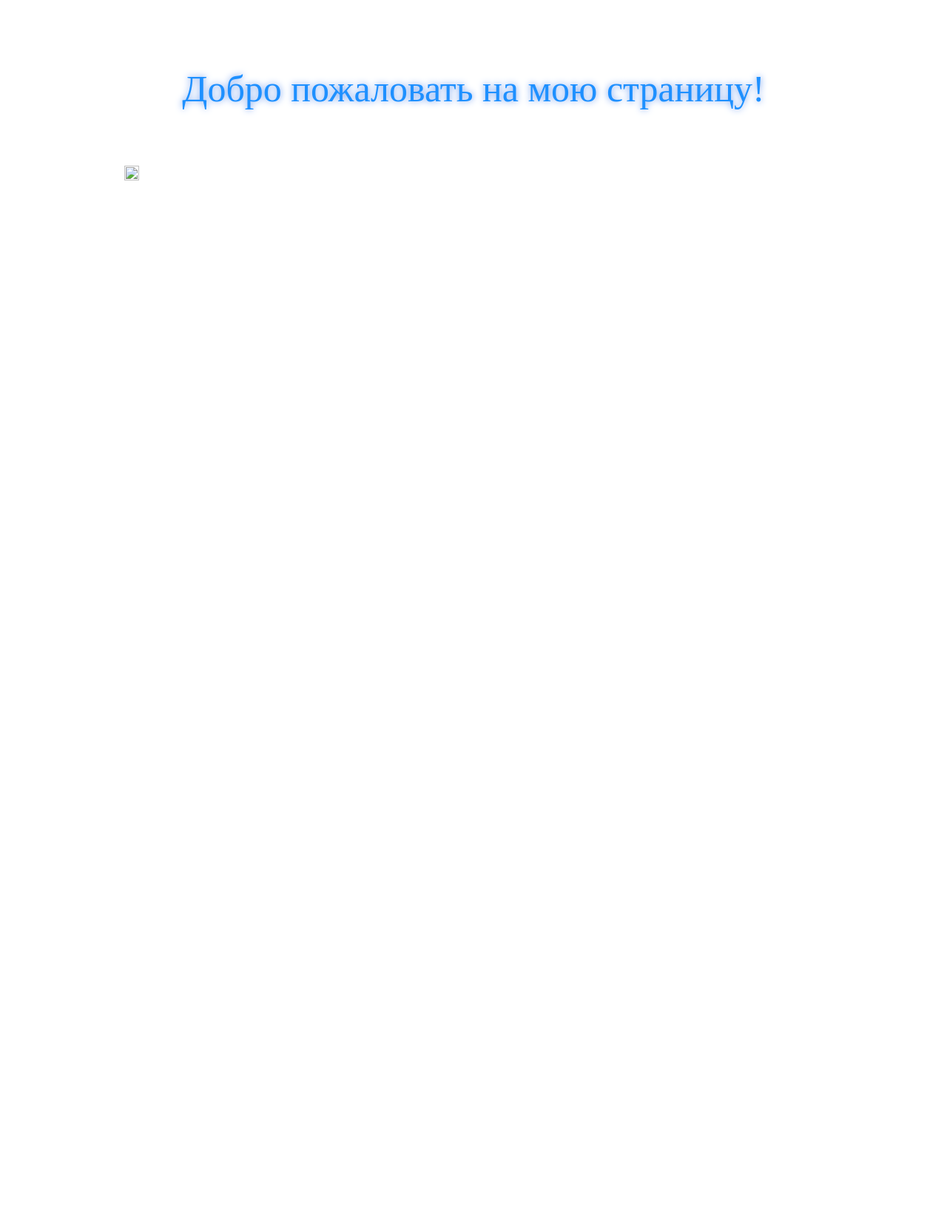
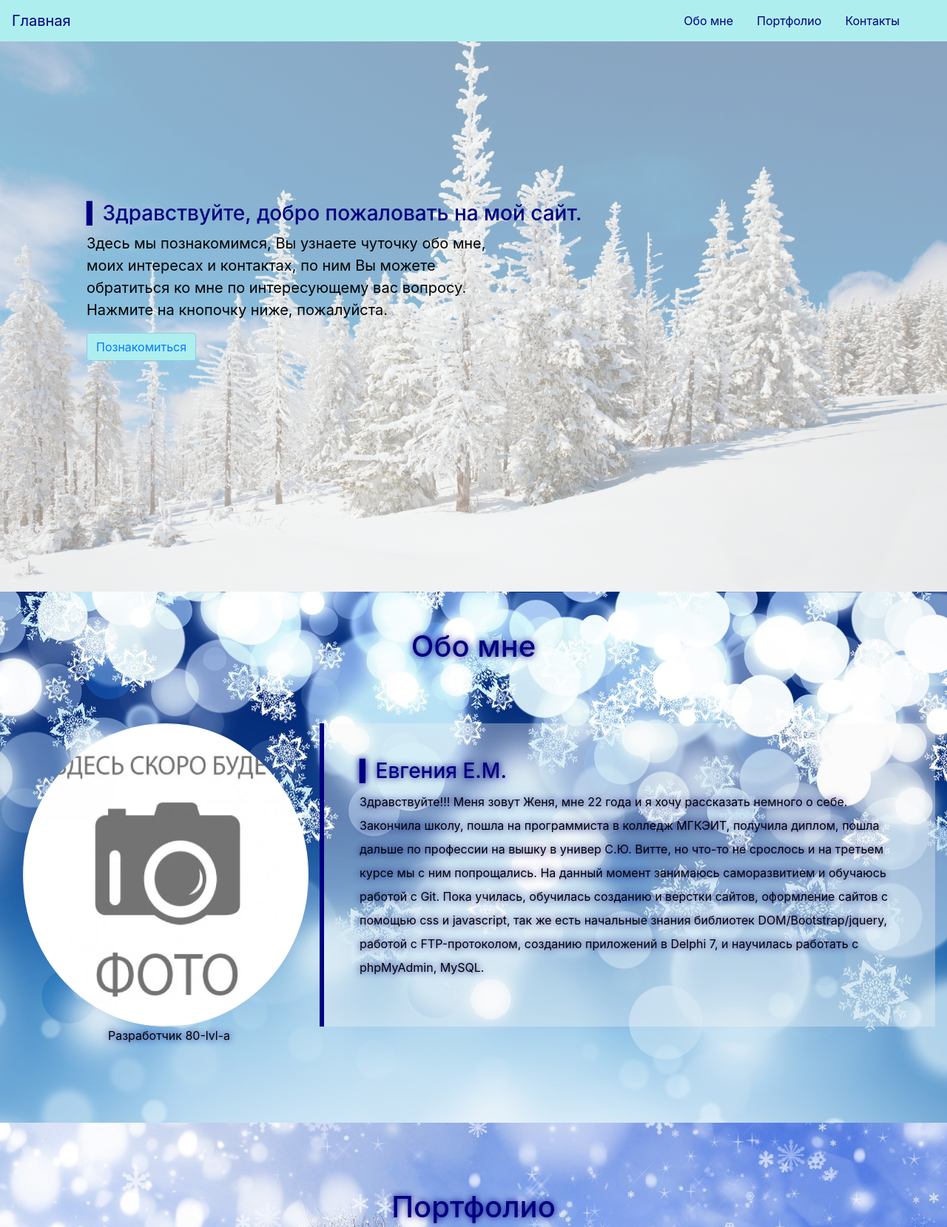
Before and after one commit to YakaniEvgeniya/yakani_evgeniya, a plain HTML site: page index.html in a window 1280 px wide. Shown: the top 1659 px of the page at 74% size. Before the commit the page ends 800 px from the top, so only its background shows below. Drawn offline with nearby package versions, Linux system fonts and the light colour scheme.

Commit message:
Обновление сайта

```diff
--- /dev/null
+++ b/idn.js
@@ -0,0 +1,8 @@
+$(document).ready(function(){
+ $('.header').height($(window).height());
+})
+$(".navbar a").click(function(){
+  $("body,html").animate({
+   scrollTop:$("#" + $(this).data('value')).offset().top
+  },1000)
+ })
--- a/index.html
+++ b/index.html
@@ -1,26 +1,120 @@
-<!DOCTYPE html>
-<html>
+<!doctype html>
+<html lang="ru">
 <head>
 <meta charset="utf-8">
+<meta name="viewport" content="width=device-width, initial-scale=1, shrink-to-fit=no">
+<link rel="stylesheet" type="text/css" href="style.css"/>
+<link rel="stylesheet" href="https://maxcdn.bootstrapcdn.com/bootstrap/4.0.0/css/bootstrap.min.css" integrity="sha384-Gn5384xqQ1aoWXA+058RXPxPg6fy4IWvTNh0E263XmFcJlSAwiGgFAW/dAiS6JXm" crossorigin="anonymous">
 <title>Приветственная страница Евгении!</title>
-<link rel="stylesheet" type="text/css" href="style.css"/>
 </head>
 <body>
-<div class="container">
+<nav class="navbar navbar-expand-lg fixed-top ">
+   <a class="navbar-brand" href="#">Главная</a>
+   <button class="navbar-toggler" type="button" data-toggle="collapse" data-target="#navbarSupportedContent" aria-controls="navbarSupportedContent" aria-expanded="false" aria-label="Toggle navigation">
+     <span class="navbar-toggler-icon"></span>
+   </button>
+<div class="collapse navbar-collapse " id="navbarSupportedContent">
+     <ul class="navbar-nav mr-4">
+       <li class="nav-item">
+         <a class="nav-link" data-value="about" href="#about">Обо мне</a>
+       </li>
+       <li class="nav-item">
+         <a class="nav-link" data-value="portfolio" href="#portfolio">Портфолио</a>
+       </li>
+       <li class="nav-item">
+         <a class="nav-link" data-value="contact" href="#contact">Контакты</a>
+       </li>
+     </ul>
+   </div>
+</nav>
+<header class="header">
+  <div class="overlay"></div>
+   <div class="container">
+    <div class="description">
+      <h3><font color="#000080">▍Здравствуйте, добро пожаловать на мой сайт.</font></h3>
+    <p>
+    Здесь мы познакомимся, Вы узнаете чуточку обо мне, моих интересах и контактах, по ним Вы можете обратиться ко мне по интересующему вас вопросу. Нажмите на кнопочку ниже, пожалуйста.
+    </p>
+     <button class="btn btn-outline-secondary"><a href="#about">Познакомиться</a></button>
+    </font></h3>
+   </div>
+  </div>
+</header>
 <div class="top">
-<p align="center">Добро пожаловать на мою страницу!</p>
-<div class="like" data-title="Немного обо мне" data-description="
-Здравствуйте!!! Меня зовут Женя, мне 22 года и я хочу рассказать немного о себе.
+<div><h1 class="text-center"><font color="#000080">Обо мне</font></h1>
+</div>
+  <div class="row" id="about">
+    <a href=“#about”></a>
+	 <div class="col-lg-4 col-md-4 col-sm-12">
+ 	<img align="center" src="img/no-foto2.jpg" class="img-fluid">
+<span class="text-justify">Разработчик 80-lvl-a</span>
+ </div>
+  <div class="col-lg-8 col-md-8 col-sm-12 desc" id="img">
+    <h3><font color="000080">▍Евгения Е.М.</font></h3>
+      <p>Здравствуйте!!! Меня зовут Женя, мне 22 года и я хочу рассказать немного о себе.
 Закончила школу, пошла на программиста
 в колледж МГКЭИТ, получила диплом, пошла дальше по профессии на вышку в
 универ С.Ю. Витте, но что-то не срослось и на третьем курсе мы с ним
-попрощали. На данный момент занимаюсь саморазвитием и обучаюсь работой с Git.
+попрощались. На данный момент занимаюсь саморазвитием и обучаюсь работой с Git.
 Пока училась, обучилась созданию и верстки сайтов, оформление сайтов
 с помощью css и javascript, так же есть начальные знания библиотек
 DOM/Bootstrap/jquery, работой с FTP-протоколом, созданию приложений
-в Delphi 7, и научилась работать с phpMyAdmin, MySQL">
-<img class="lic" src="merry.jpg" alt="" width="400" height="300">
+в Delphi 7, и научилась работать с phpMyAdmin, MySQL.
+      </p>
+   </div>
+  </div>
 </div>
-</div>
-</body>
+<div class="portfolio" id="imgtwo">
+  <a href=“#portfolio”></a>
+<h1 class="text-center">Портфолио</h1>
+ <div class="container">
+  <div class="row" id="portfolio">
+   <div class="col-lg-4 col-md-4 col-sm-12">
+    <img align="center" src="img/img-1.png" class="img-fluid">
+   </div>
+   <div class="col-lg-4 col-md-4 col-sm-12">
+    <img align="center" src="img/img-2.png" class="img-fluid">
+   </div>
+   <div class="col-lg-4 col-md-4 col-sm-12">
+    <img align="center" src="img/img-3.png" class="img-fluid">
+   </div>
+	 <div class="col-lg-4 col-md-4 col-sm-12">
+    <img align="center" src="img/img-4.png" class="img-fluid">
+   </div>
+   <div class="col-lg-4 col-md-4 col-sm-12">
+    <img align="center" src="img/img-5.png" class="img-fluid">
+   </div>
+   <div class="col-lg-4 col-md-4 col-sm-12">
+    <img align="center" src="img/img-6.png" class="img-fluid">
+   </div>
+   </div>
+  </div>
+ </div>
+<div class="contact" id="imgthree">
+  <a href=“#contact”></a>
+   <h1 class="text-center">Контакты</h1>
+    <div class="container">
+      <div class="row" id="contact">
+        <div class="col-lg-4 col-md-2 col-sm-6">
+         <a href="https://vk.com/cielphantomhiv">
+        <img align="center" src="img/vk.png" class="img-fluid">
+      </div>
+    <div class="col-lg-4 col-md-2 col-sm-6">
+         <a href="https://myaccount.google.com/?utm_source=OGB&tab=wk1&utm_medium=app&pli=1">
+        <img align="center" src="img/google.png" class="img-fluid">
+    </div>
+     <div class="col-lg-4 col-md-2 col-sm-6">
+         <a href="https://e.mail.ru/inbox/?back=1">
+        <img align="center" src="img/mail.png" class="img-fluid">
+     </div>
+    </div>
+   </div>
+  </div>
+ </div>
+<script src="https://code.jquery.com/jquery-3.2.1.slim.min.js" integrity="sha384-KJ3o2DKtIkvYIK3UENzmM7KCkRr/rE9/Qpg6aAZGJwFDMVNA/GpGFF93hXpG5KkN" crossorigin="anonymous"></script>
+ <script src="https://cdnjs.cloudflare.com/ajax/libs/popper.js/1.12.9/umd/popper.min.js" integrity="sha384-ApNbgh9B+Y1QKtv3Rn7W3mgPxhU9K/ScQsAP7hUibX39j7fakFPskvXusvfa0b4Q" crossorigin="anonymous"></script>
+  <script src="https://maxcdn.bootstrapcdn.com/bootstrap/4.0.0/js/bootstrap.min.js" integrity="sha384-JZR6Spejh4U02d8jOt6vLEHfe/JQGiRRSQQxSfFWpi1MquVdAyjUar5+76PVCmYl" crossorigin="anonymous"></script>
+   <link rel="stylesheet" href="https://maxcdn.bootstrapcdn.com/bootstrap/4.0.0/css/bootstrap.min.css" integrity="sha384-Gn5384xqQ1aoWXA+058RXPxPg6fy4IWvTNh0E263XmFcJlSAwiGgFAW/dAiS6JXm" crossorigin="anonymous">
+     <script type="text/javascript" src='idn.js'></script>
+  </body>
 </html>
--- a/style.css
+++ b/style.css
@@ -1,76 +1,134 @@
+.navbar{
+ background:#AFEEEE;
+}
+.nav-link , .navbar-brand{
+ color: #000080;
+ cursor: pointer;
+}
+.nav-link{
+ margin-right: 1em !important;
+}
+.nav-link:hover{
+ background: #F0FFF0;
+ color: #708090;
+}
+.navbar-collapse{
+ justify-content: flex-end;
+}
+.navbar-toggler{
+  background:#fff !important;
+}
+.header{
+ background-image: url('img/winter2.jpg');
+ background-attachment: fixed;
+ background-size: cover;
+ background-position: center;
+}
+.overlay{
+ position: absolute;
+ min-height: 100%;
+ min-width: 100%;
+ left: 0;
+ top: 0;
+ background: rgba(244, 244, 244, 0.56);
+}
+.description{
+ position: absolute;
+ top: 30%;
+ margin: auto;
+ padding: 2em;
+}
+.description p{
+ color: #000000;
+ font-size: 20px;
+ width: 50%;
+ line-height: 1.5;
+}
+.description button{
+ border:1px  solid #87CEEB;
+ background: #AFEEEE;
+ color: #000080;
+}
+#about{
+ margin: 4em 0;
+ padding: 1em;
+ position: relative;
+}
+#about h1{
+ color:#F97300;
+ margin: 2em;
+}
+#about img{
+ height: 100%;
+    width: 100%;
+    border-radius: 50%
+}
+#about span{
+ display: block;
+ color: #000000;
+ text-shadow: #000080 0 0 10px;
+ position: absolute;
+ left: 130px;
+}
+#about .desc{
+ padding: 3em;
+ border-left: 6px solid #000080;
+}
+#about .desc h3{
+ color: #000080;
+}
+#about .desc p{
+ line-height: 2;
+ color: #000000;
+}
 .top {
-background: url("winter.jpg") bottom;
-background-size: cover;
-background-repeat: no-repeat;
-padding: 8px;
+ background-image: url('img/winter.jpg');
+ background-attachment: fixed;
+ background-size: cover;
+ padding-top: 50px;
+ padding-bottom: 50px;
 }
-p {
-background: url("blue-snow.jpg") repeat top center;
-padding: 25px;
-color: DodgerBlue;
-text-shadow: CornflowerBlue 0 0 10px;
-font-size: 50px;
-background-color: White;
+.top h1 {
+ text-shadow: #000080 0 0 10px;
 }
-div.bottom {
-width: 100%;
-max-width: 1960px;
-margin: 0 auto;
-background-repeat: no-repeat;
+#imgtwo {
+ background-image: url('img/winter3.jpg');
+ background-attachment: fixed;
+ background-size: cover;
+ background-position: center;
+ padding: 10px;
+ margin: 0;
 }
-img {
-width: 100%;
-height: auto;
-background: url("merry.jpg") no-repeat top center;
-background-color: white;
+#img {
+ background-color: white;
+ text-shadow: #000080 0 0 10px;
+ position: relative;
+ background: rgba(244, 244, 244, 0.35);
 }
-div.container {
-width: 100%;
-max-width: 960px;
-margin: 0 auto;
+.portfolio{
+ margin: 4em 0;
+ position: relative;
 }
-.like {
-display: inline-block;
-position: relative;
-margin: 0 auto;
-overflow: hidden;
-background: #ffffff;
+.portfolio h1{
+ color: #000080;
+ text-shadow: #000080 0 0 10px;
+ margin: 2em;
 }
-.lic {
-display: block;
-max-width: 100%;
-transition: opacity .2s ease-in-out;
+.portfolio img{
+ height: 15rem;
+ width: 100%;
+ margin: 1em;
 }
-.like:after,
-.like:before {
-box-sizing: border-box;
-position: absolute;
-width: 100%;
-padding: 30px;
-color: #000;
-text-shadow: SlateGrey 0 0 10px;
-transition: transform .4s ease-out;
+#imgthree{
+ background: url('img/winter2.jpg');
+ background-attachment: fixed;
+ background-size: cover;
+ background-position: center;
+ padding: 30px;
+ margin: 0;
 }
-.like:after {
-content: attr(data-title);
-top: 0;
-height: 20%;
-background: rgba(135,206,250,.2);
-font-size: 2rem;
-font-weight: 300;
-text-align: center;
-text-shadow: SlateGrey 0 0 5px;
-transform: translateY(-100%) scale(.8);
+.contact {
+ color: #000080;
+ text-shadow: #000080 0 0 10px;
+ margin: 2em;
 }
-.like:before {
-content: attr(data-description) "…";
-top: 20%;
-height: 80%;
-background: rgba(176,224,230,.4);
-font-size: 1.7rem;
-transform: translateY(100%) scale(.8);
-}
-.like:hover:after,
-.like:hover:before {
-transform: translateY(0%) scale(1);
-}
```
Also changed, not shown: img/google.png (added), img/img-1.png (added), img/img-2.png (added), img/img-3.png (added), img/img-4.png (added), img/img-5.png (added), img/img-6.png (added), img/mail.png (added), img/no-foto2.jpg (added), img/vk.png (added), img/winter2.jpg (added), img/winter3.jpg (added).
